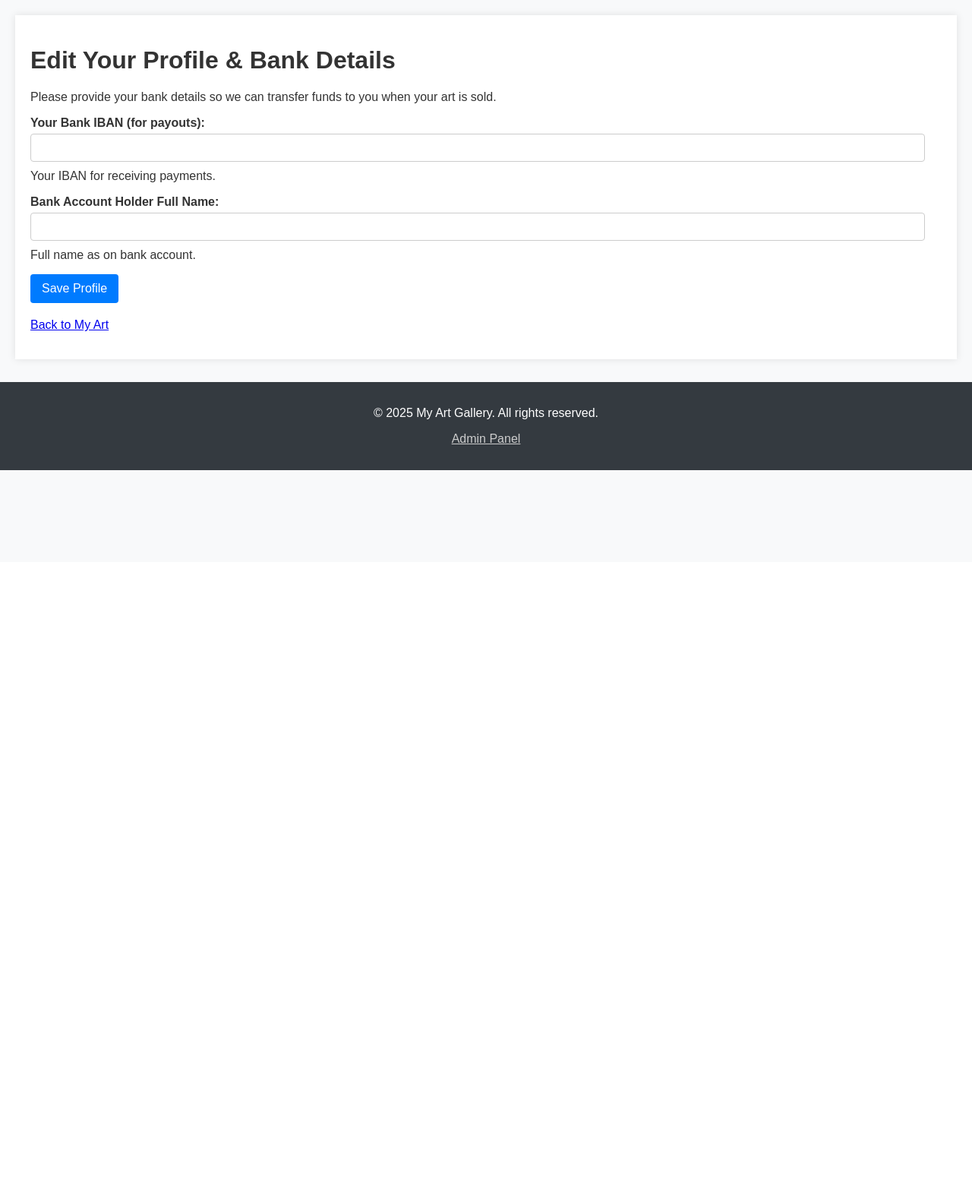
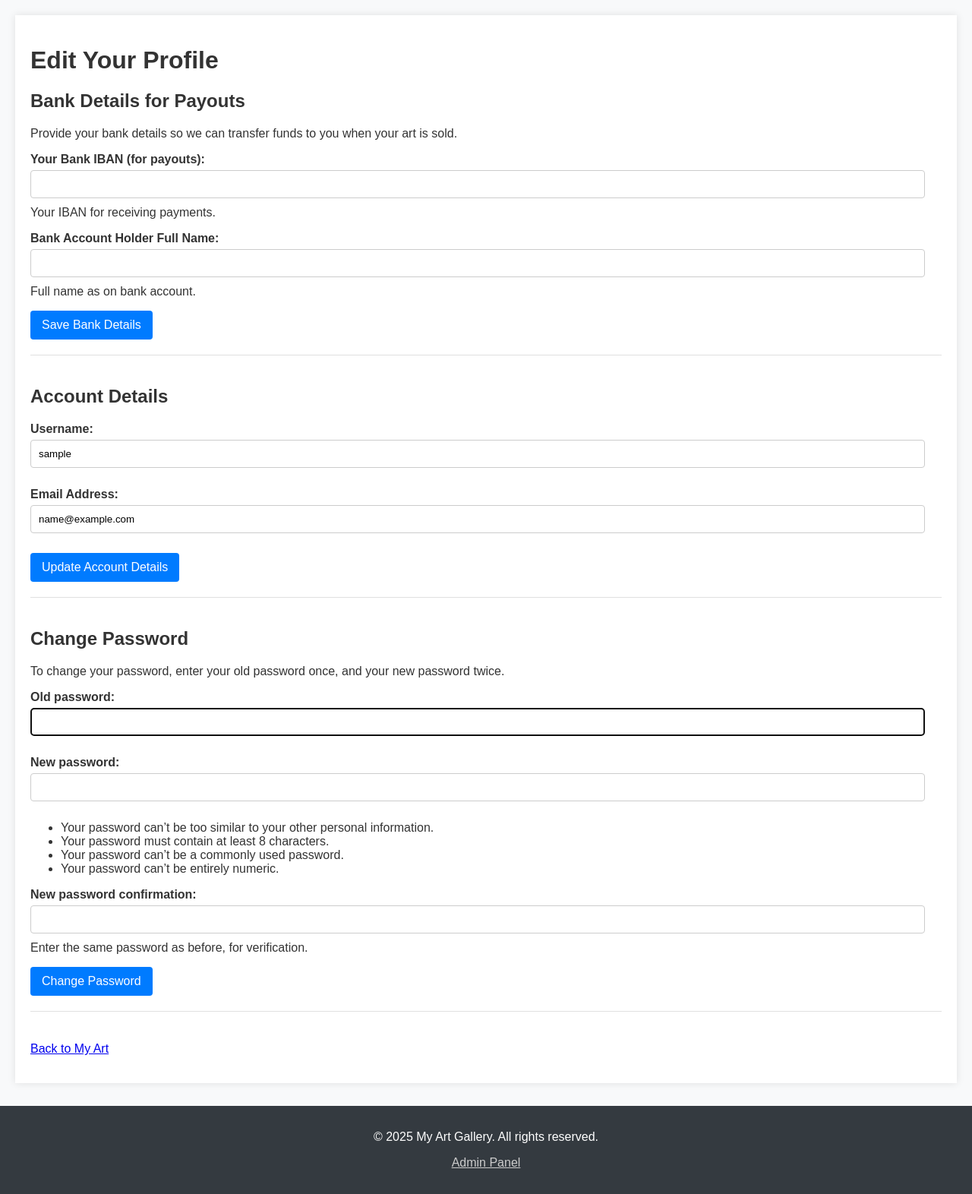
Before and after one commit to cuneydclk/art_gallery, a Django app: page /gallery/profile/edit/ in a window 1280 px wide. Shown: the part 60-1632 px from the top of the page at 76% size. Before the commit the page ends 679 px from the top, so only its background shows below. Run offline with Django 5.2, Linux system fonts and the light colour scheme; the visitor is signed in with stand-in values (Sample User, id 1).

Commit message:
Art Descriptions removed, images centered, name pass edit added

```diff
--- a/artworks/admin.py
+++ b/artworks/admin.py
@@ -18,11 +18,11 @@ class ArtworkAdmin(admin.ModelAdmin):
         'created_at'
     )
     list_filter = ('is_for_sale_direct', 'is_for_auction', 'auction_status', 'current_owner')
-    search_fields = ('title', 'description', 'slug')
+    search_fields = ('title', 'slug')
     prepopulated_fields = {'slug': ('title',)}
 
     fieldsets = (
-        (None, {'fields': ('title', 'slug', 'description', 'image_placeholder_url', 'current_owner')}),
+        (None, {'fields': ('title', 'slug', 'image_placeholder_url', 'current_owner')}),
         ('Direct Sale', {'fields': ('is_for_sale_direct', 'direct_sale_price'), 'classes': ('collapse',)}),
         ('Auction Settings', {'fields': (
             'is_for_auction', 'auction_status',
--- a/artworks/forms.py
+++ b/artworks/forms.py
@@ -3,6 +3,7 @@ from django import forms
 from django.contrib.auth.models import User # Add User
 from .models import Comment, Artwork, Transaction, UserProfile
 from django.utils import timezone # Import timezone for validation
+from django.contrib.auth.forms import UserChangeForm, PasswordChangeForm
 
 class CommentForm(forms.ModelForm):
     # We'll add the guest_name field conditionally in the view
@@ -164,3 +165,17 @@ class PlaceBidForm(forms.Form):
         decimal_places=2,
         widget=forms.NumberInput(attrs={'step': '0.01', 'placeholder': 'e.g., 125.50'})
     )
+
+class UserUpdateForm(UserChangeForm):
+    # We remove the password field from this form, as it's handled separately.
+    password = None
+
+    class Meta:
+        model = User
+        fields = ('username', 'email')
+        help_texts = {
+            'username': None, # Removes the default "Required. 150 characters or fewer..." help text to keep the form clean.
+        }
+        labels = {
+            'email': 'Email Address'
+        }
--- a/artworks/models.py
+++ b/artworks/models.py
@@ -11,7 +11,6 @@ from decimal import Decimal
 class Artwork(models.Model):
     title = models.CharField(max_length=200)
     slug = models.SlugField(max_length=255, unique=True, blank=True, help_text="Unique URL-friendly identifier. Leave blank to auto-generate from title.")
-    description = models.TextField()
     image_placeholder_url = models.URLField(max_length=500, blank=True, null=True, help_text="URL to a placeholder image for now.")
     current_owner = models.ForeignKey(User, on_delete=models.SET_NULL, null=True, blank=True, related_name="owned_artworks")
     is_for_sale_direct = models.BooleanField(default=False)
--- a/artworks/templates/artworks/edit_profile.html
+++ b/artworks/templates/artworks/edit_profile.html
@@ -3,14 +3,54 @@
 
 {% block page_title %}{{ page_title }}{% endblock page_title %}
 
+{% block extra_head %}
+<style>
+    .profile-section {
+        margin-bottom: 40px;
+        padding-bottom: 20px;
+        border-bottom: 1px solid #e0e0e0;
+    }
+    .profile-section:last-child {
+        border-bottom: none;
+    }
+</style>
+{% endblock extra_head %}
+
 {% block content %}
 <h1>{{ page_title }}</h1>
-<p>Please provide your bank details so we can transfer funds to you when your art is sold.</p>
-<form method="post">
-    {% csrf_token %}
-    {{ form.as_p }}
-    <button type="submit">Save Profile</button>
-</form>
+
+<!-- Section 1: Bank Details -->
+<div class="profile-section">
+    <h2>Bank Details for Payouts</h2>
+    <p>Provide your bank details so we can transfer funds to you when your art is sold.</p>
+    <form method="post">
+        {% csrf_token %}
+        {{ profile_form.as_p }}
+        <button type="submit" name="update_bank_details">Save Bank Details</button>
+    </form>
+</div>
+
+<!-- Section 2: Account Details (Username/Email) -->
+<div class="profile-section">
+    <h2>Account Details</h2>
+    <form method="post">
+        {% csrf_token %}
+        {{ user_form.as_p }}
+        <button type="submit" name="update_account_details">Update Account Details</button>
+    </form>
+</div>
+
+<!-- Section 3: Change Password -->
+<div class="profile-section">
+    <h2>Change Password</h2>
+    <p>To change your password, enter your old password once, and your new password twice.</p>
+    <form method="post">
+        {% csrf_token %}
+        {{ password_form.as_p }}
+        <button type="submit" name="change_password">Change Password</button>
+    </form>
+</div>
+
 
 <p style="margin-top:20px;"><a href="{% url 'artworks:my_art' %}">Back to My Art</a></p>
 {% endblock content %}
--- a/artworks/views.py
+++ b/artworks/views.py
@@ -5,7 +5,7 @@ from django.contrib.auth import login
 from django.contrib.auth.decorators import login_required
 from .models import Artwork, Comment, Transaction, GallerySetting, UserProfile, AuctionRegistration, Bid # AuctionRegistration Added
 from .forms import (CommentForm, GuestCommentForm, ArtworkDirectSaleForm,
-                    DekontUploadForm, UserProfileForm,
+                    DekontUploadForm, UserProfileForm, UserUpdateForm,
                     ArtworkAuctionSettingsForm, PlaceBidForm)
 from django.contrib import messages
 from django.utils import timezone
@@ -14,6 +14,9 @@ from django.db.models import Q
 from django.db import transaction as db_transaction
 from decimal import Decimal
 from django.http import HttpResponse
+from django.contrib.auth import update_session_auth_hash
+from django.contrib.auth.forms import PasswordChangeForm
+from django.http import JsonResponse
 
 def artwork_list_view(request):
     artworks = Artwork.objects.all().order_by('-created_at')
@@ -228,19 +231,53 @@ def transaction_status_view(request, transaction_id):
 @login_required
 def edit_profile_view(request):
     try:
-        profile = request.user.profile
+        user_profile = request.user.profile
     except UserProfile.DoesNotExist:
-        profile = UserProfile.objects.create(user=request.user)
+        user_profile = UserProfile.objects.create(user=request.user)
+
     if request.method == 'POST':
-        form = UserProfileForm(request.POST, instance=profile)
-        if form.is_valid():
-            form.save()
-            messages.success(request, 'Your profile has been updated successfully.')
-            return redirect('artworks:edit_profile')
-    else:
-        form = UserProfileForm(instance=profile)
+        # Check which form was submitted using the button's 'name' attribute
+        if 'update_bank_details' in request.POST:
+            profile_form = UserProfileForm(request.POST, instance=user_profile)
+            if profile_form.is_valid():
+                profile_form.save()
+                messages.success(request, 'Your bank details have been updated successfully.')
+                return redirect('artworks:edit_profile')
+        else:
+            profile_form = UserProfileForm(instance=user_profile)
+
+        if 'update_account_details' in request.POST:
+            user_form = UserUpdateForm(request.POST, instance=request.user)
+            if user_form.is_valid():
+                user_form.save()
+                messages.success(request, 'Your account details (username/email) have been updated.')
+                return redirect('artworks:edit_profile')
+        else:
+            user_form = UserUpdateForm(instance=request.user)
+
+        if 'change_password' in request.POST:
+            password_form = PasswordChangeForm(request.user, request.POST)
+            if password_form.is_valid():
+                user = password_form.save()
+                # IMPORTANT: This keeps the user logged in after a password change
+                update_session_auth_hash(request, user)
+                messages.success(request, 'Your password was successfully updated!')
+                return redirect('artworks:edit_profile')
+            else:
+                messages.error(request, 'Please correct the error below.')
+        else:
+            password_form = PasswordChangeForm(request.user)
+
+    else: # This is for a GET request
+        profile_form = UserProfileForm(instance=user_profile)
+        user_form = UserUpdateForm(instance=request.user)
+        password_form = PasswordChangeForm(request.user)
+
     context = {
-        'form': form, 'page_title': 'Edit Your Profile & Bank Details'
+        'profile_form': profile_form,
+        'user_form': user_form,
+        'password_form': password_form,
+        'page_title': 'Edit Your Profile'
     }
     return render(request, 'artworks/edit_profile.html', context)
 
```
Also changed, not shown: artworks/templates/artworks/artwork_detail.html (+18 -7 lines), artworks/templates/artworks/artwork_list.html (+26 -3 lines), artworks/templates/artworks/auction_bidding_page.html (+23 -8 lines), artworks/templates/artworks/available_auctions.html (+7 -0 lines), artworks/migrations/0009_remove_artwork_description.py (added).
